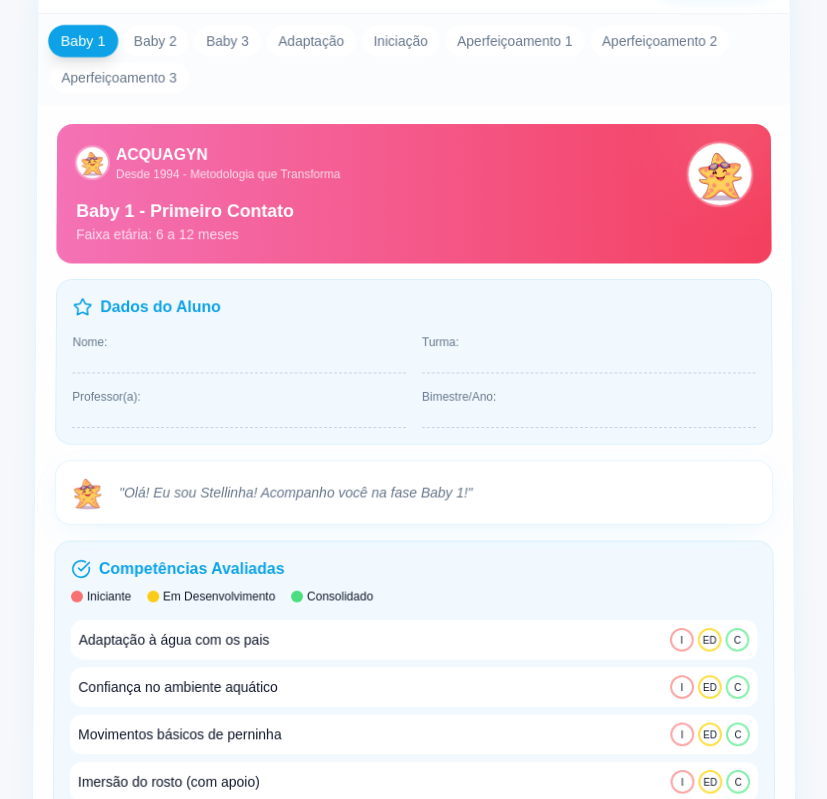
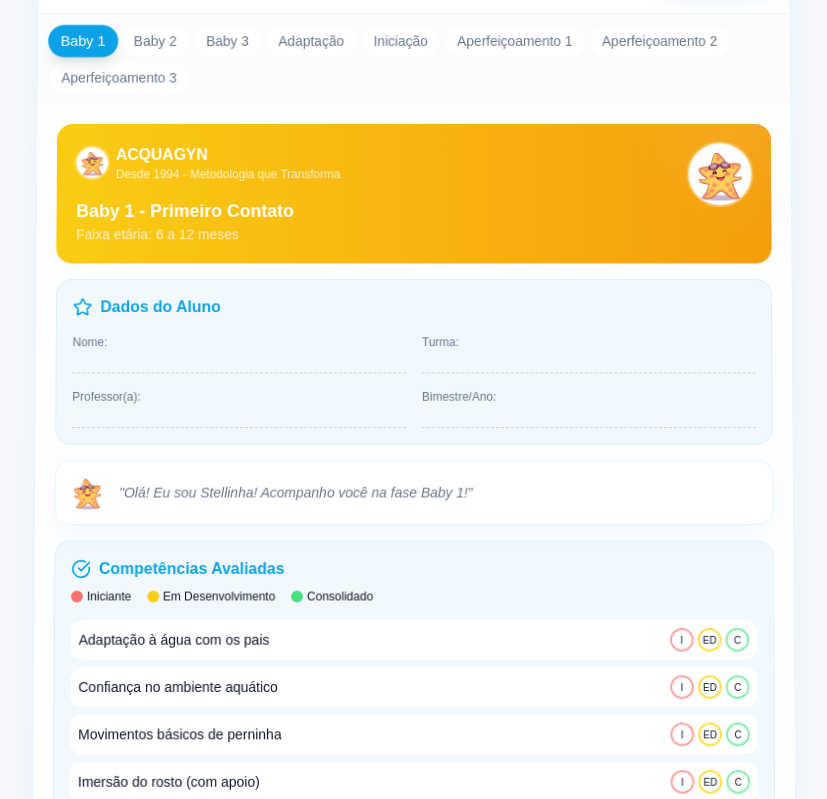
Before and after one commit to zKaminise/acquagyn-teste, a React (Vite) app: page /metodologia in a window 1280 px wide. Shown: the part 5981-6780 px from the top of the page, without its empty margins (226-1053 px from the left). Built offline with nearby package versions, Linux system fonts and the light colour scheme; the HTML template or start-up script is replaced by a standard one.

Commit message:
Changes
Co-authored-by: zKaminise <117327879+zKaminise@users.noreply.github.com>

```diff
--- a/src/components/methodology/ReportCardSection.tsx
+++ b/src/components/methodology/ReportCardSection.tsx
@@ -25,7 +25,7 @@ interface LevelData {
 const levelsData: LevelData[] = [
   {
     name: "Baby 1", subtitle: "Primeiro Contato", ageRange: "6 a 12 meses", mascot: "Stellinha", mascotImage: mascotEstrelinha,
-    color: "from-pink-400 to-rose-500",
+    color: "from-yellow-400 to-amber-500",
     competencies: ["Adaptação à água com os pais", "Confiança no ambiente aquático", "Movimentos básicos de perninha", "Imersão do rosto (com apoio)", "Cantigas e brincadeiras aquáticas", "Vínculo afetivo na água"],
     badges: ["Primeiro Mergulho", "Bolhas Felizes", "Perninha Alegre", "Estrelinha d'Água"],
     pdfPath: "/boletins/BabySplash.pdf",
```
